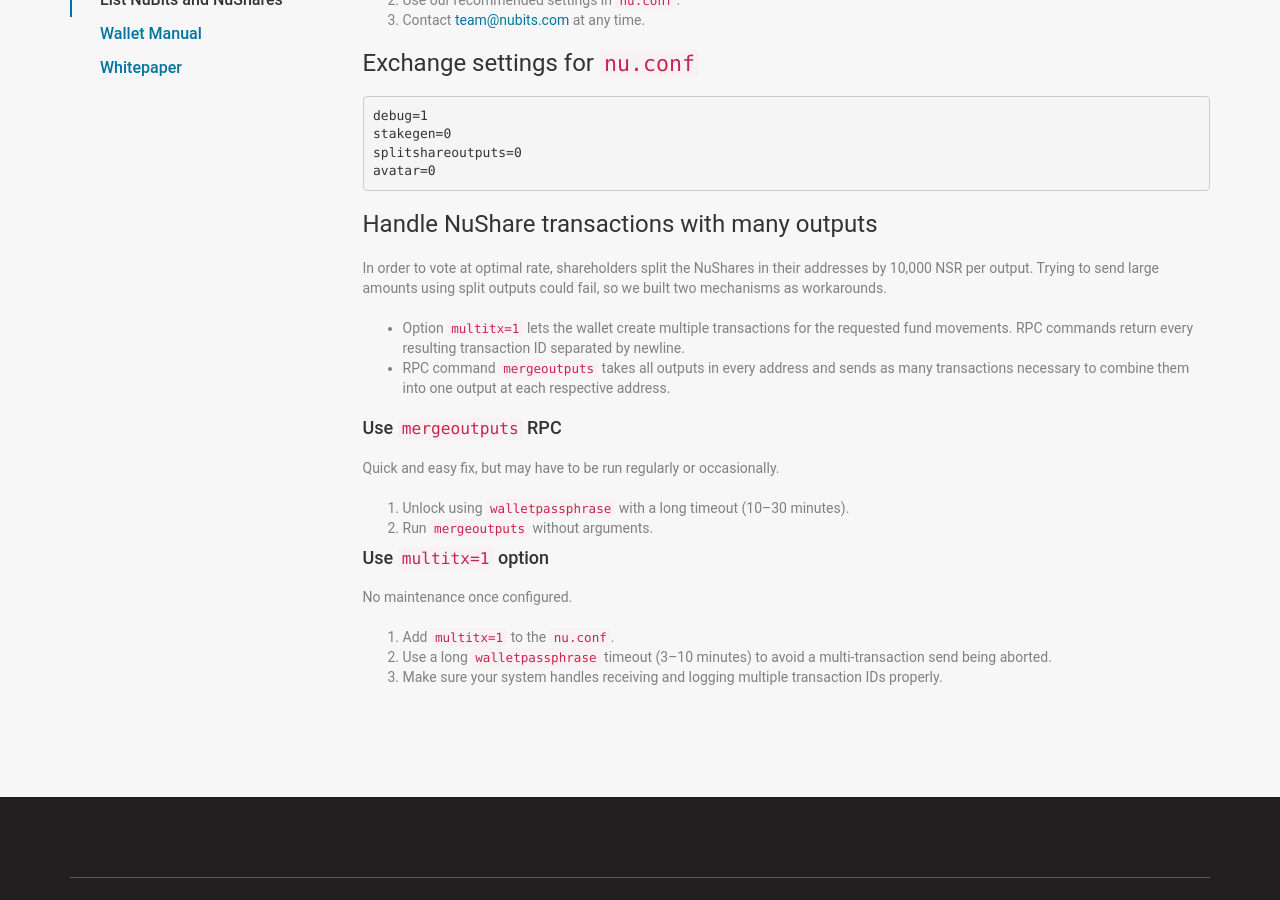
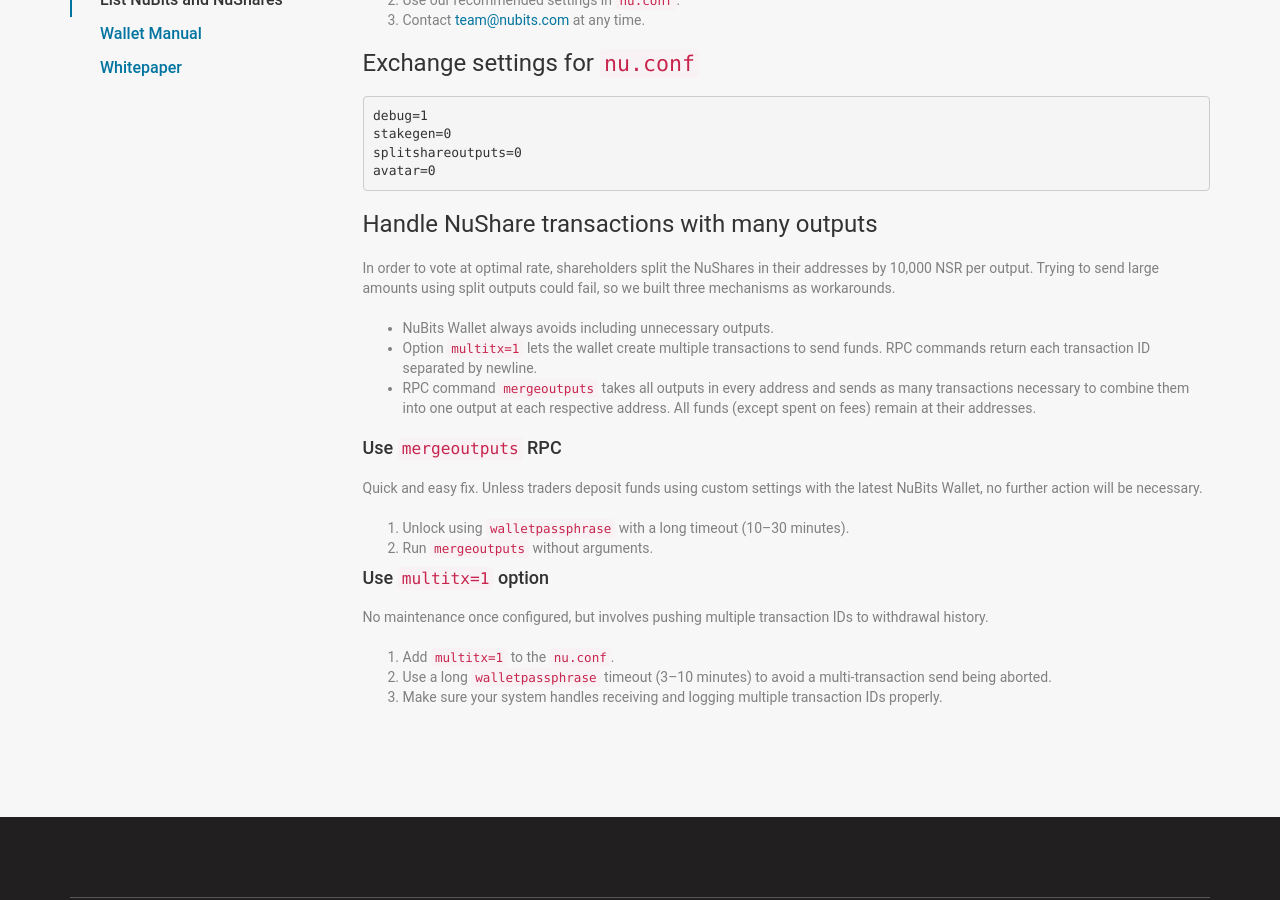
Before and after one commit to NuNetwork/nunetwork.github.io, a Jekyll site: the page built from _pages/list-nubits.md, in a window 1280 px wide and 900 px high, scrolled down 498 px. Built offline with Jekyll 4.4.1, drawn with Linux system fonts in a browser that asks for light colours.

Commit message:
Update list-nubits.md

```diff
--- a/_pages/list-nubits.md
+++ b/_pages/list-nubits.md
@@ -28,21 +28,22 @@
 
 ### Handle NuShare transactions with many outputs
 
-In order to vote at optimal rate, shareholders split the NuShares in their addresses by 10,000 NSR per output. Trying to send large amounts using split outputs could fail, so we built two mechanisms as workarounds.
+In order to vote at optimal rate, shareholders split the NuShares in their addresses by 10,000 NSR per output. Trying to send large amounts using split outputs could fail, so we built three mechanisms as workarounds.
 
-- Option `multitx=1` lets the wallet create multiple transactions for the requested fund movements. RPC commands return every resulting transaction ID separated by newline.
-- RPC command `mergeoutputs` takes all outputs in every address and sends as many transactions necessary to combine them into one output at each respective address.
+- NuBits Wallet always avoids including unnecessary outputs.
+- Option `multitx=1` lets the wallet create multiple transactions to send funds. RPC commands return each transaction ID separated by newline.
+- RPC command `mergeoutputs` takes all outputs in every address and sends as many transactions necessary to combine them into one output at each respective address. All funds (except spent on fees) remain at their addresses.
 
 #### Use `mergeoutputs` RPC
 
-Quick and easy fix, but may have to be run regularly or occasionally.
+Quick and easy fix. Unless traders deposit funds using custom settings with the latest NuBits Wallet, no further action will be necessary.
 
 1. Unlock using `walletpassphrase` with a long timeout (10–30 minutes).
 2. Run `mergeoutputs` without arguments.
 
 #### Use `multitx=1` option
 
-No maintenance once configured.
+No maintenance once configured, but involves pushing multiple transaction IDs to withdrawal history.
 
 1. Add `multitx=1` to the `nu.conf`.
 2. Use a long `walletpassphrase` timeout (3–10 minutes) to avoid a multi-transaction send being aborted.
```
